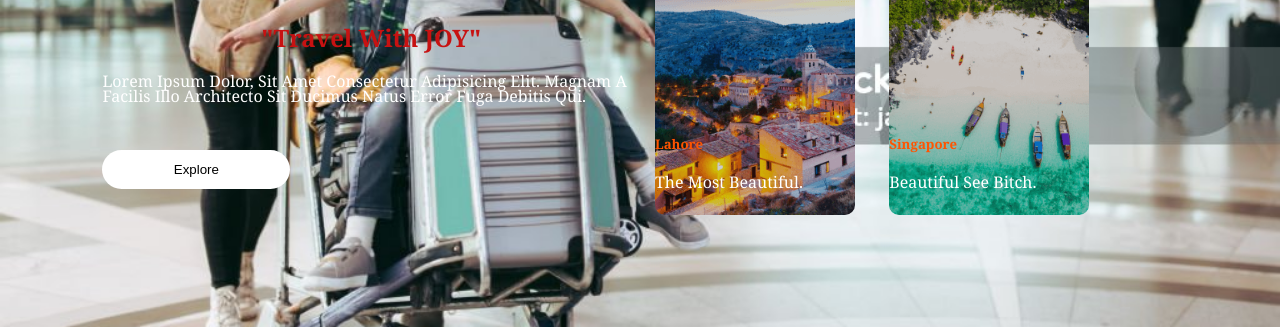
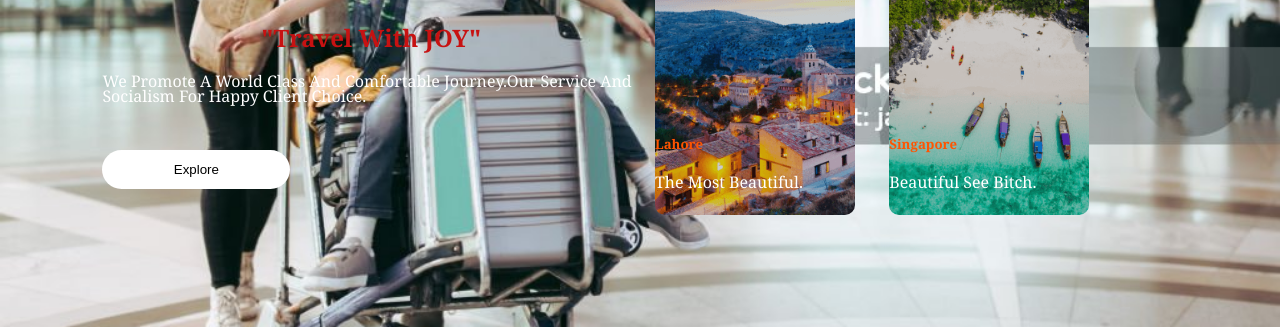
Before and after one commit to alazim-star/Practice-Travel-Agency, a plain HTML site: page index.htm in a window 1280 px wide. Shown: the part 473-800 px from the top of the page. Drawn offline with Linux system fonts and the light colour scheme.

Commit message:
first commit

```diff
--- a/index.htm
+++ b/index.htm
@@ -152,7 +152,7 @@
 
         <h1>Alpha Tours And Travels</h1>
         <h2>"Travel With JOY"</h2>
-        <p>Lorem ipsum dolor, sit amet consectetur adipisicing elit. Magnam a facilis illo architecto sit ducimus natus error fuga debitis qui.</p>
+        <p>we promote a world class and comfortable journey.our service and socialism for happy client choice.</p>
         <button class="button">Explore</button>
 
     </div>
```
